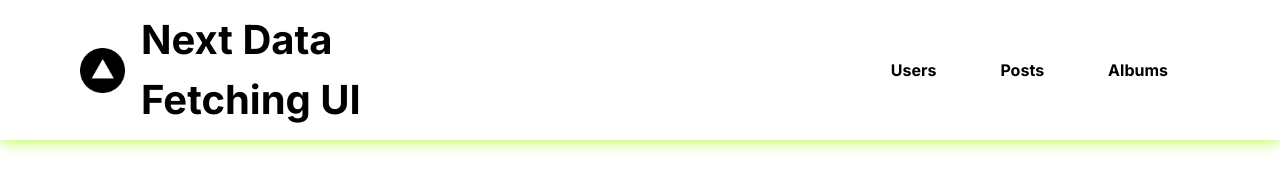
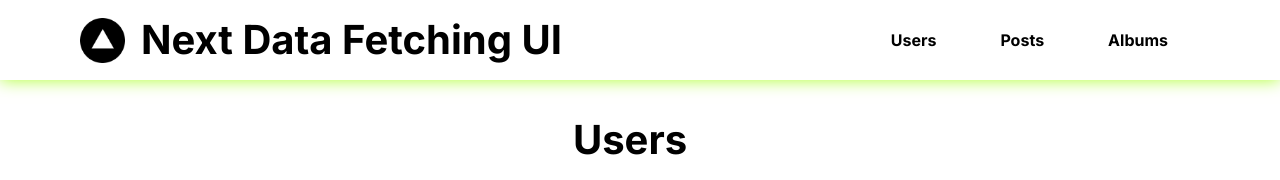
Before and after one commit to the-pad-forum/activity9-jamal-sadique, a Next.js app: page / in a window 1280 px wide. Shown: the top 180 px of the page. Built offline with nearby package versions, Linux system fonts and the light colour scheme; no server answers.

Commit message:
Navbar: Add container + style margins.

```diff
--- a/app/components/Nav/Nav.module.css
+++ b/app/components/Nav/Nav.module.css
@@ -15,7 +15,10 @@
   color: black;
   font-size: 2.5rem;
   font-weight: bold;
-  margin-right: 30rem;
+}
+
+.buttonContainer {
+  margin-left: auto;
 }
 
 .button {
--- a/app/components/Nav/Nav.tsx
+++ b/app/components/Nav/Nav.tsx
@@ -8,10 +8,11 @@ const Nav = ({ onSectionChange }: { onSectionChange: (section: 'Users' | 'Posts'
     <nav className={styles.nav}>
       <Image className={styles.icon} src={Icon} width="45" height="45" alt="" />
       <h1 className={styles.pageTitle}>Next Data Fetching UI</h1>
-      <button className={styles.button} onClick={() => onSectionChange('Users')}>Users</button>
-      <button className={styles.button} onClick={() => onSectionChange('Posts')}>Posts</button>
-      <button className={styles.button} onClick={() => onSectionChange('Albums')}>Albums</button>
-
+      <div className={styles.buttonContainer}>
+        <button className={styles.button} onClick={() => onSectionChange('Users')}>Users</button>
+        <button className={styles.button} onClick={() => onSectionChange('Posts')}>Posts</button>
+        <button className={styles.button} onClick={() => onSectionChange('Albums')}>Albums</button>
+      </div>
 
 
     </nav>
```
